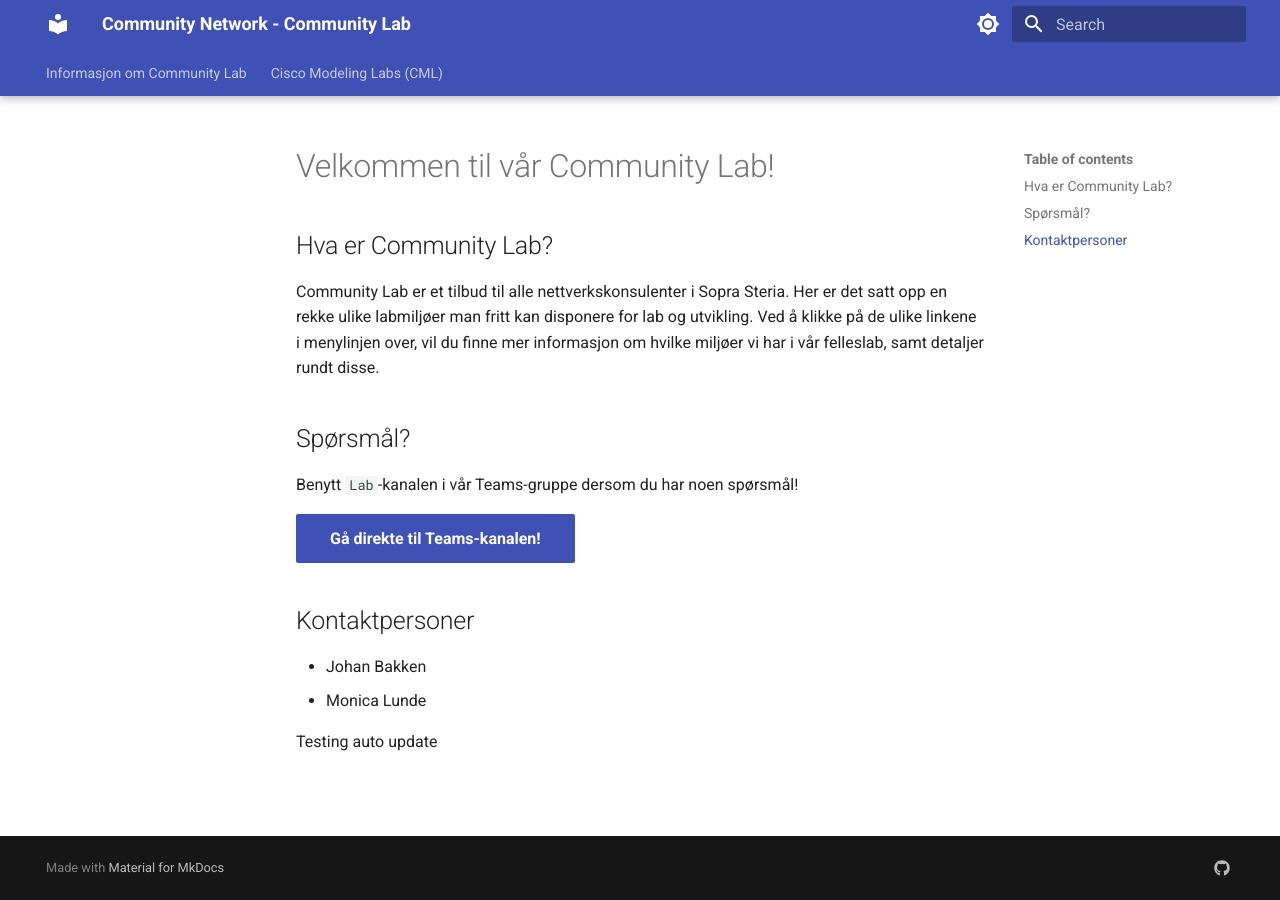
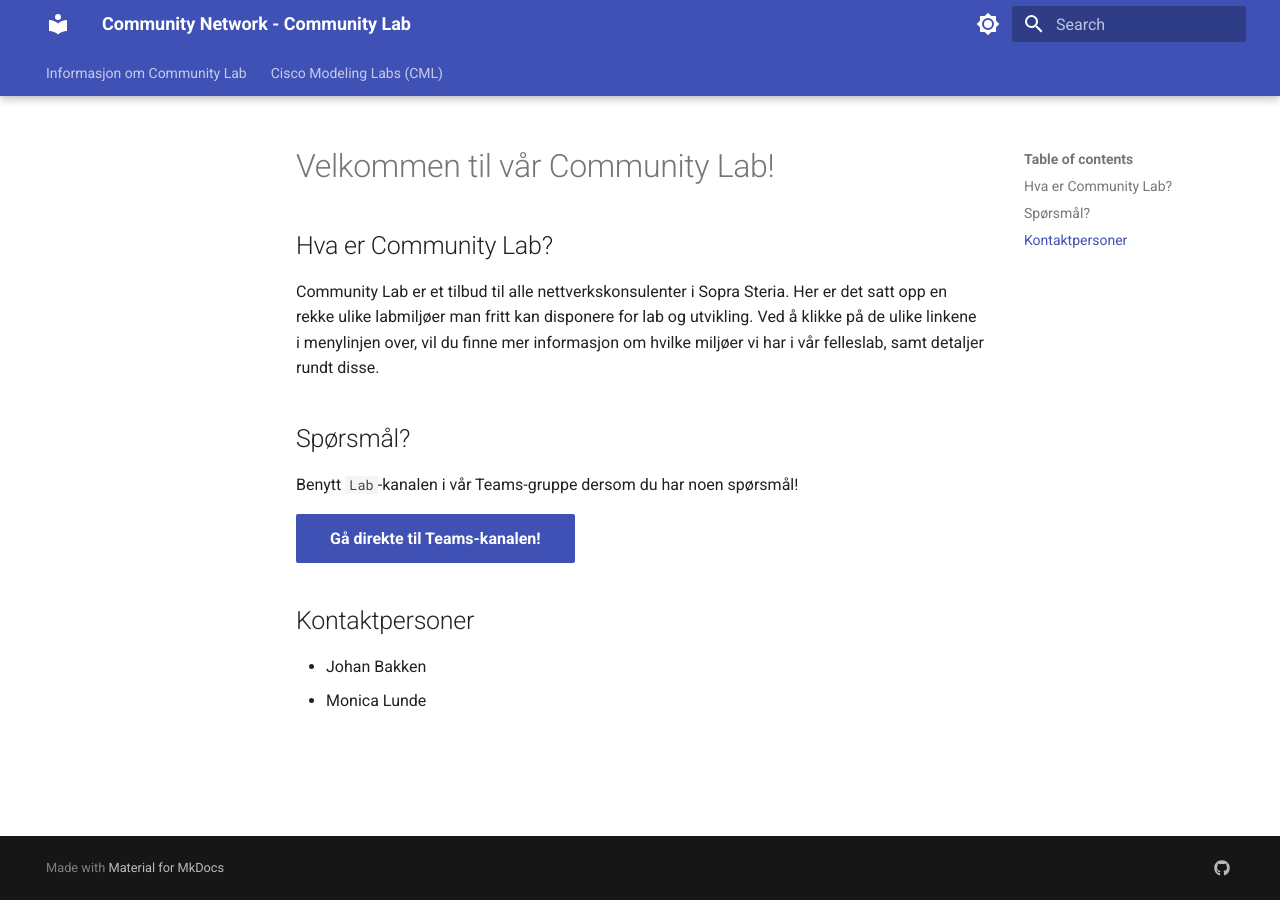
Before and after one commit to johabak/communitylab-wiki, an MkDocs documentation site: the page built from docs/index.md, in a window 1280 px wide. Built offline with MkDocs 1.6.1 and Material for MkDocs 9.7.7, drawn with Linux system fonts in a browser that asks for light colours.

Commit message:
It works

```diff
--- a/docs/index.md
+++ b/docs/index.md
@@ -16,5 +16,3 @@ Benytt `Lab`-kanalen i vår Teams-gruppe dersom du har noen spørsmål!
 
 - Johan Bakken
 - Monica Lunde
-
-Testing auto update
```
